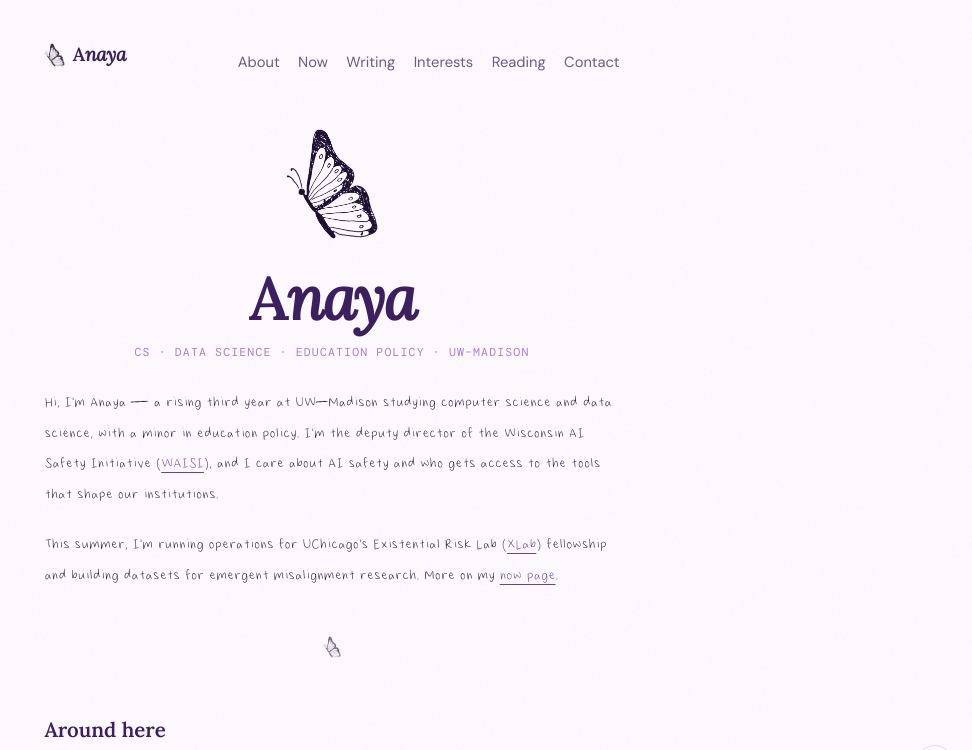
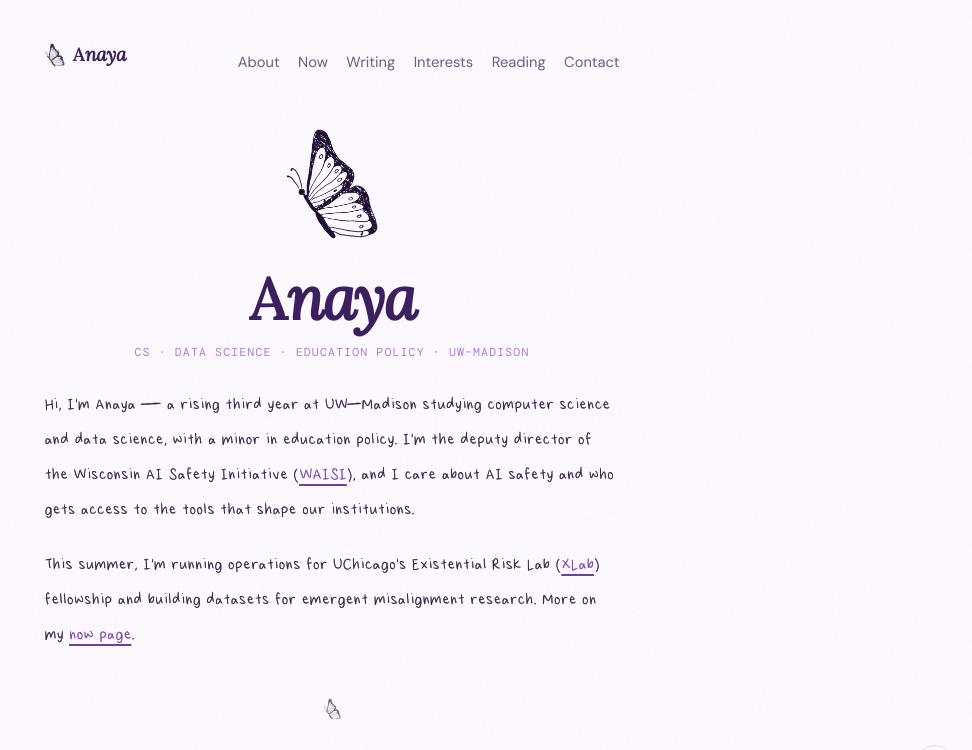
Before and after one commit to total-anayalation/total-anayalation.github.io, a plain HTML site: page index.html in a window 1280 px wide. Shown: the top 750 px of the page, without its empty margins (308-1280 px from the left). Drawn offline with nearby package versions, Linux system fonts and the light colour scheme.

Commit message:
Make the handwriting body text larger and a bit heavier for readability
- Bump body/list text 1.2rem -> 1.34rem, lead-in 1.34rem -> 1.48rem
- Add a light 0.4px text-stroke (currentColor) to weight the single-weight
  handwriting font a touch, improving legibility in both themes

Co-Authored-By: Claude Opus 4.8 <noreply@anthropic.com>

```diff
--- a/shared.css
+++ b/shared.css
@@ -107,10 +107,11 @@ strong { color: var(--ink); font-weight: 600; }
 /* ── HANDWRITTEN BODY TEXT ── */
 .wrap p, ul.list > li {
   font-family: 'Handwriting', 'DM Sans', system-ui, sans-serif;
-  font-size: 1.2rem;
-  line-height: 1.6;
+  font-size: 1.34rem;
+  line-height: 1.64;
+  -webkit-text-stroke: 0.4px currentColor;
 }
-.lead-in { font-size: 1.34rem; line-height: 1.5; margin: 1.6rem 0 1.2rem; }
+.lead-in { font-size: 1.48rem; line-height: 1.52; margin: 1.6rem 0 1.2rem; }
 
 /* ---- simple lists (no boxes) ---- */
 ul.list { list-style: none; margin: .4rem 0 1.4rem; }
```
